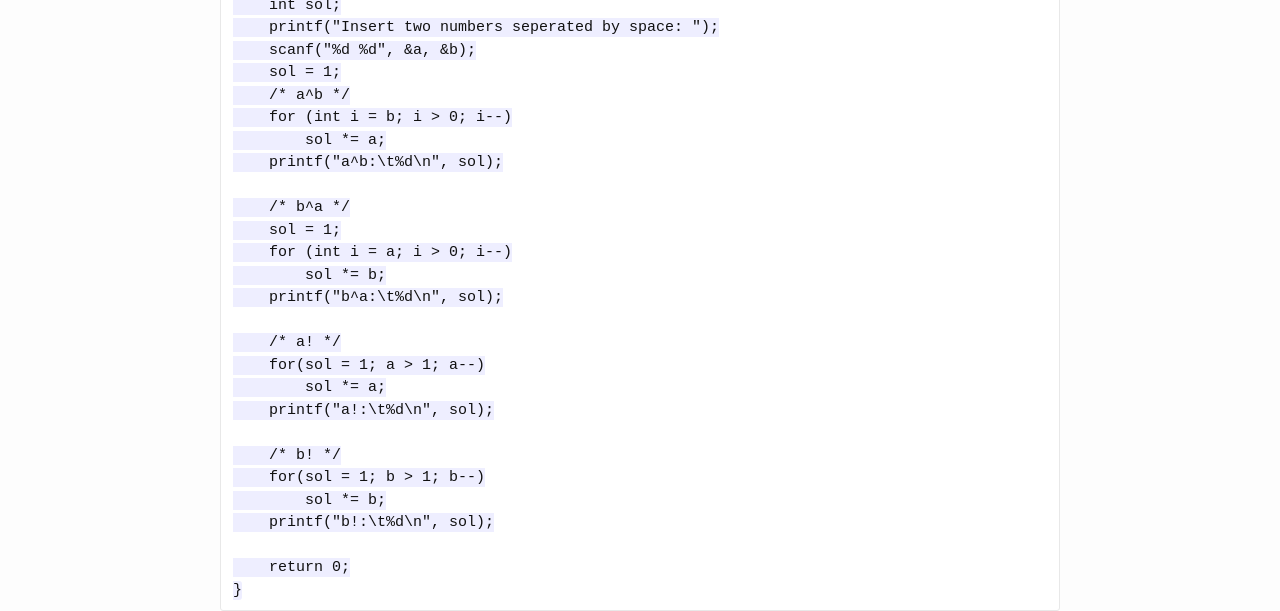
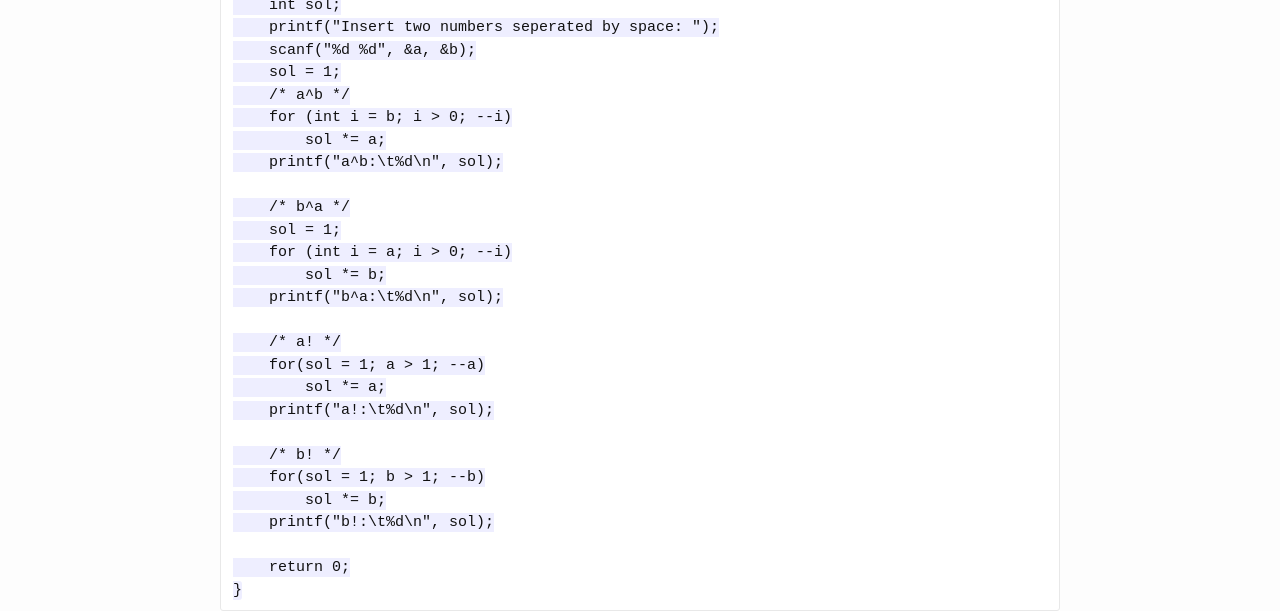
Before and after one commit to fsr/c-lessons, a Jekyll site: the page built from _exercises/08_power_and_faculty.md, in a window 1280 px wide. Shown: the part 715-1326 px from the top of the page. Built offline with Jekyll 4.4.1, drawn with Linux system fonts in a browser that asks for light colours; some of the changed text lies outside the part shown.

Commit message:
few bugs

```diff
--- a/_exercises/08_power_and_faculty.md
+++ b/_exercises/08_power_and_faculty.md
@@ -29,23 +29,23 @@ Write a program that takes two numbers *a, b* from the user and calculates *a^b*
         scanf("%d %d", &a, &b);
         sol = 1;
         /* a^b */
-        for (int i = b; i > 0; i--)
+        for (int i = b; i > 0; --i)
             sol *= a;
         printf("a^b:\t%d\n", sol);
 
         /* b^a */
         sol = 1;
-        for (int i = a; i > 0; i--)
+        for (int i = a; i > 0; --i)
             sol *= b;
         printf("b^a:\t%d\n", sol);
 
         /* a! */
-        for(sol = 1; a > 1; a--)
+        for(sol = 1; a > 1; --a)
             sol *= a;
         printf("a!:\t%d\n", sol);
 
         /* b! */
-        for(sol = 1; b > 1; b--)
+        for(sol = 1; b > 1; --b)
             sol *= b;
         printf("b!:\t%d\n", sol);
 
```
Also changed, not shown: _exercises/10_saving_lines_in_calculator.md (+3 -3 lines).
